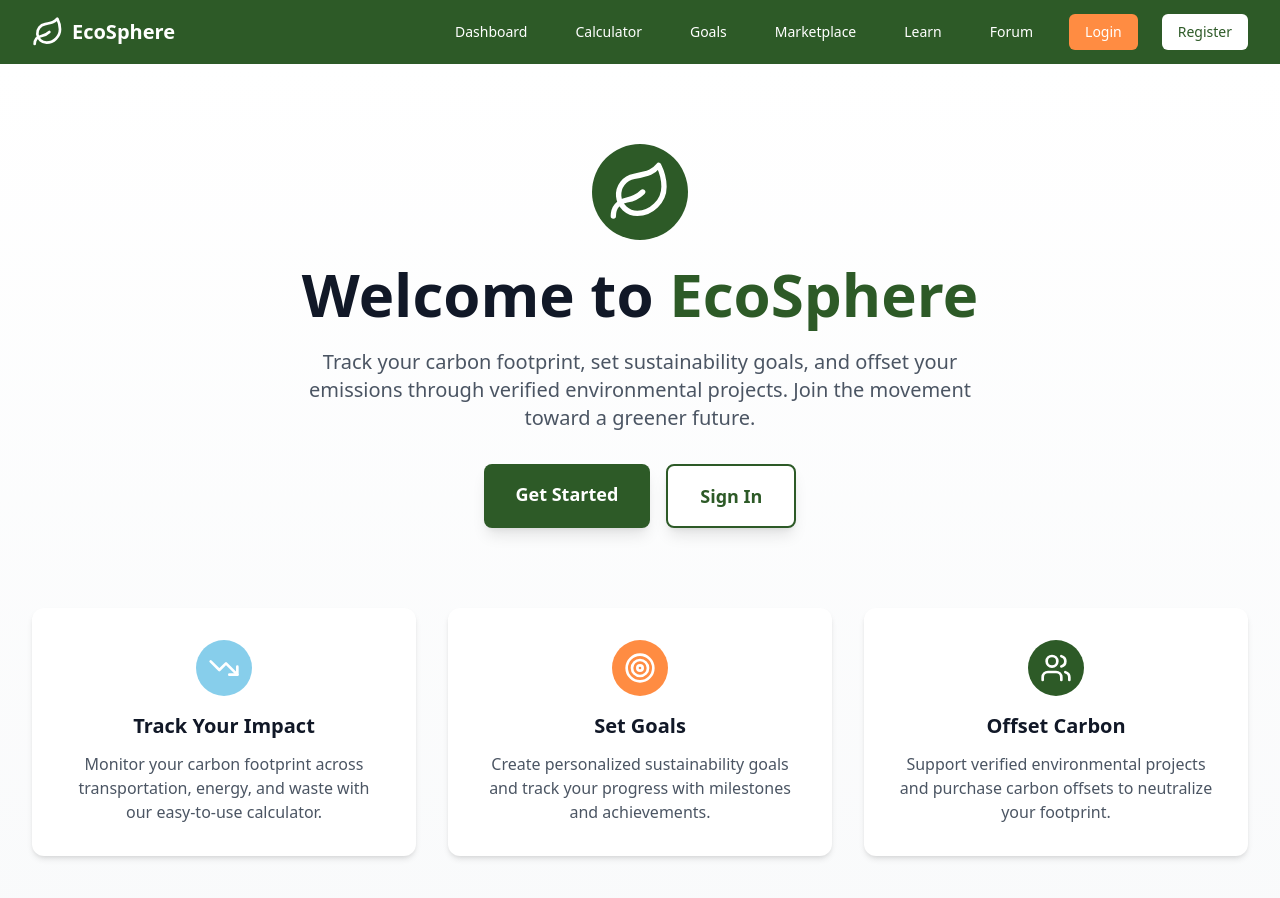
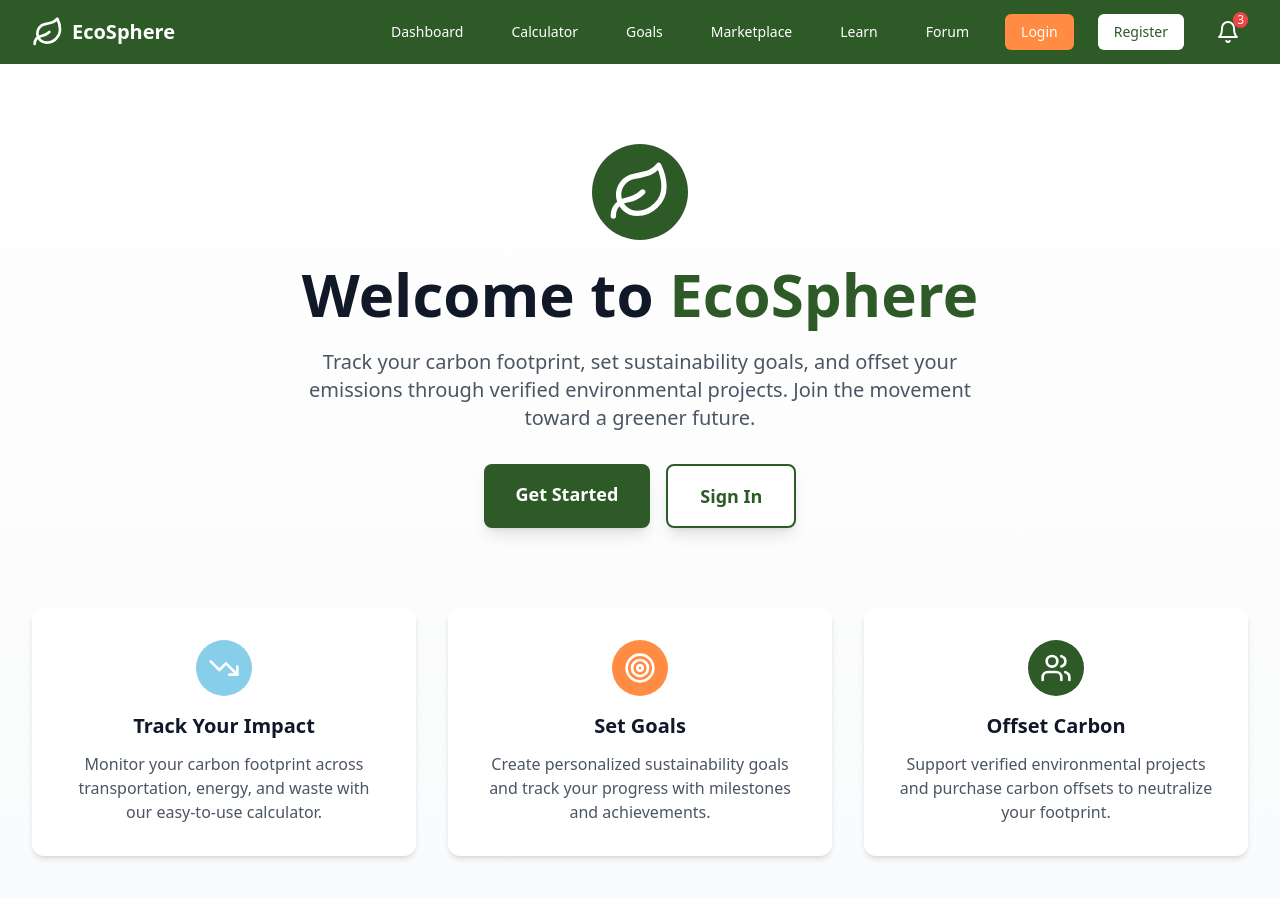
Before and after one commit to chinmayigurumurthy1123-ops/eco-sphere, a React (Vite) app: page / in a window 1280 px wide. Shown: the top 898 px of the page. Built offline with nearby package versions, Linux system fonts and the light colour scheme.

Commit message:
Notifications & Alerts    - Implement a notification system with a bell icon in the dashboard navigation.    - Clicking the bell opens a panel showing unread notifications, progress updates, and new projects.

```diff
--- a/src/components/Navigation.tsx
+++ b/src/components/Navigation.tsx
@@ -1,9 +1,11 @@
  import { useState } from 'react';
 import { Link, useLocation } from 'react-router-dom';
-import { Menu, X, Leaf } from 'lucide-react';
+import { Menu, X, Leaf, Bell } from 'lucide-react';
+import notifications from './notificationsData';
 
 export default function Navigation() {
   const [isOpen, setIsOpen] = useState(false);
+  const [showNotifications, setShowNotifications] = useState(false);
   const location = useLocation();
 
   const navLinks = [
@@ -52,6 +54,20 @@ export default function Navigation() {
             >
               Register
             </Link>
+            {/* Bell Icon for Notifications */}
+            <button
+              className="relative p-2 rounded-full hover:bg-[#3d7a37]"
+              onClick={() => setShowNotifications((prev) => !prev)}
+              aria-label="Notifications"
+            >
+              <Bell className="h-6 w-6" />
+              {/* Unread count badge */}
+              {notifications.filter((n) => !n.read).length > 0 && (
+                <span className="absolute top-0 right-0 bg-red-500 text-white text-xs rounded-full px-1">
+                  {notifications.filter((n) => !n.read).length}
+                </span>
+              )}
+            </button>
           </div>
 
           <button
@@ -62,6 +78,28 @@ export default function Navigation() {
           </button>
         </div>
       </div>
+
+      {/* Notification Panel */}
+      {showNotifications && (
+        <div className="absolute right-8 top-16 z-50 w-80 bg-white text-black rounded-lg shadow-lg border">
+          <div className="p-4 border-b font-bold text-lg">Notifications</div>
+          <div className="max-h-80 overflow-y-auto">
+            {notifications.length === 0 && (
+              <div className="p-4 text-gray-500">No notifications.</div>
+            )}
+            {notifications.map((n) => (
+              <div key={n.id} className={`p-4 border-b last:border-b-0 ${!n.read ? 'bg-gray-100' : ''}`}>
+                <div className="flex items-center gap-2">
+                  {n.type === 'alert' && <span className="text-red-500">●</span>}
+                  {n.type === 'progress' && <span className="text-green-500">●</span>}
+                  {n.type === 'project' && <span className="text-blue-500">●</span>}
+                  <span>{n.message}</span>
+                </div>
+              </div>
+            ))}
+          </div>
+        </div>
+      )}
 
       {isOpen && (
         <div className="md:hidden bg-[#3d7a37]">
--- /dev/null
+++ b/src/components/notificationsData.ts
@@ -0,0 +1,17 @@
+import React from 'react';
+
+interface Notification {
+  id: number;
+  type: 'alert' | 'progress' | 'project';
+  message: string;
+  read: boolean;
+}
+
+const notifications: Notification[] = [
+  { id: 1, type: 'alert', message: 'Your goal "Reduce Plastic" is due soon!', read: false },
+  { id: 2, type: 'progress', message: 'You completed 3 eco-tasks this week!', read: false },
+  { id: 3, type: 'project', message: 'New project "Community Clean-Up" added.', read: false },
+  { id: 4, type: 'alert', message: 'Marketplace: New eco-friendly products available.', read: true },
+];
+
+export default notifications;
```
